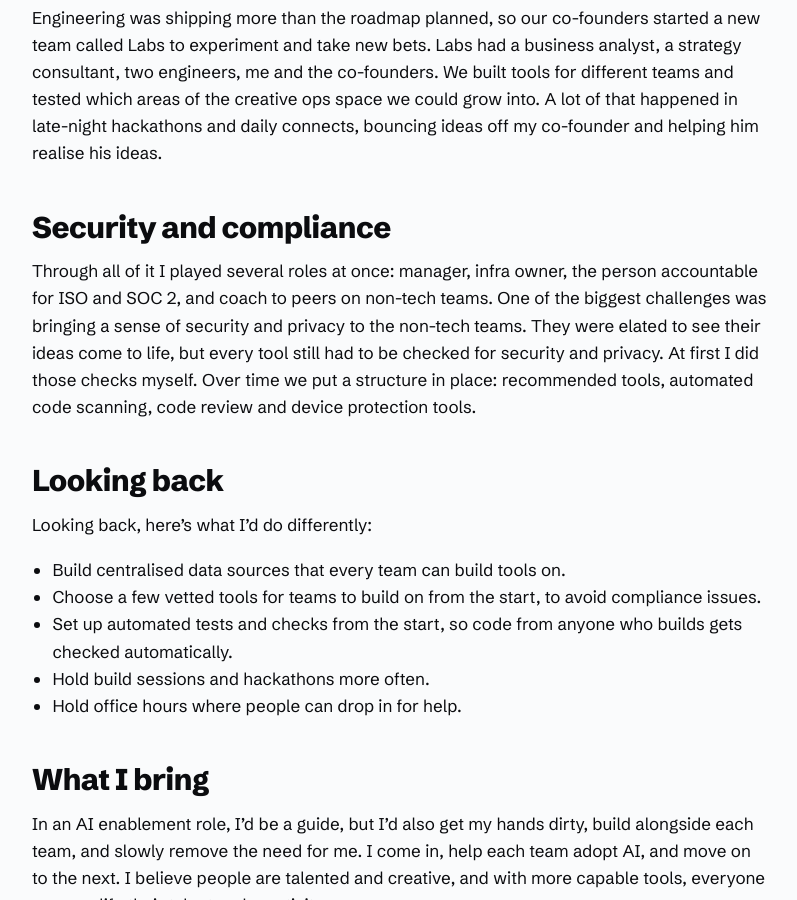
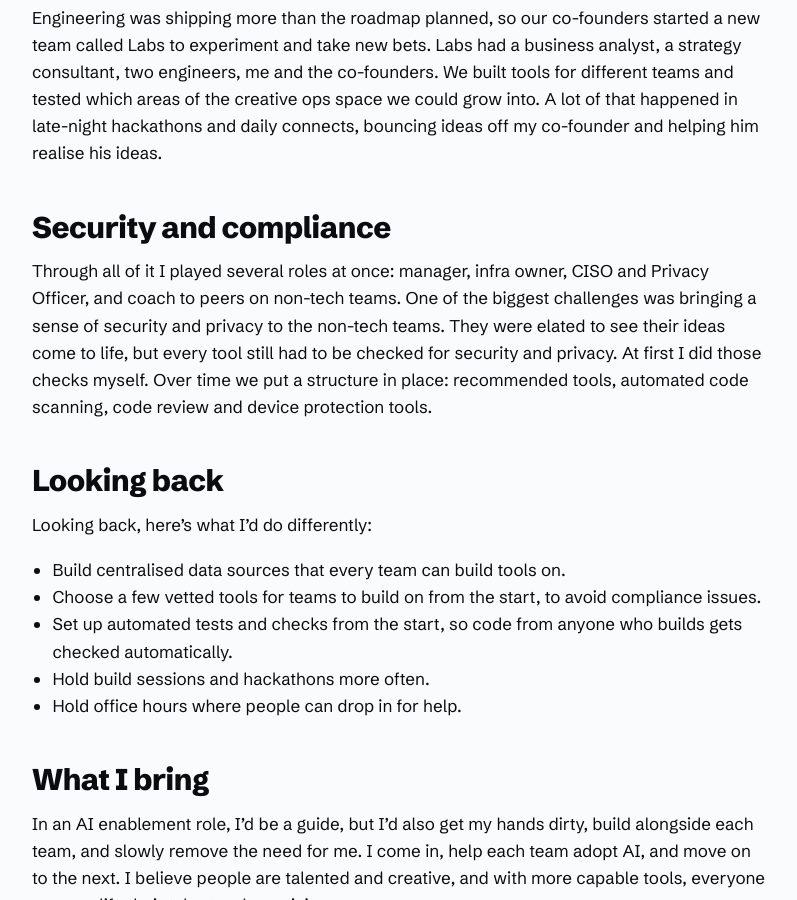
Before and after one commit to and/and.github.io, a Jekyll site: the page built from ai.md, in a window 1280 px wide and 900 px high, scrolled down 2779 px. Shown: the whole window, without its empty margins (240-1037 px from the left). Built offline with Jekyll 4.4.1, drawn with Linux system fonts in a browser that asks for light colours; some web fonts are replaced; some of the changed text lies outside the part shown.

Commit message:
AI adoption note: senior title and full compliance scope
Co-Authored-By: Claude Opus 5.5 <noreply@anthropic.com>

```diff
--- a/ai.md
+++ b/ai.md
@@ -87,7 +87,7 @@ For almost three years I've been inside the kind of shift AI enablement roles ex
 
 ## How it started
 
-I was the Engineering Manager responsible for cloud infra, compliance (ISO, SOC 2) and quality. Around late 2023, the engineering team started adopting AI more, and we found it empowering. So at our 2024 hackathon, we brought in the People Ops and Product teams to build working tools too. There was fear and reluctance, but by day 3 almost everyone had a working project. A year earlier, non-tech teams would have presented an idea on a PPT or a wireframe.
+I was the Senior Engineering Manager responsible for cloud infra, compliance and quality. I was also the CISO and Privacy Officer for SOC 2, ISO 27001 and GDPR compliance. Around late 2023, the engineering team started adopting AI more, and we found it empowering. So at our 2024 hackathon, we brought in the People Ops and Product teams to build working tools too. There was fear and reluctance, but by day 3 almost everyone had a working project. A year earlier, non-tech teams would have presented an idea on a PPT or a wireframe.
 
 That summer, with Claude 3.5 Sonnet and GPT-4o, we started realising LLMs could write good code. They went from a nice-to-have for generating snippets to helping write full features.
 
@@ -105,7 +105,7 @@ Engineering was shipping more than the roadmap planned, so our co-founders start
 
 ## Security and compliance
 
-Through all of it I played several roles at once: manager, infra owner, the person accountable for ISO and SOC 2, and coach to peers on non-tech teams. One of the biggest challenges was bringing a sense of security and privacy to the non-tech teams. They were elated to see their ideas come to life, but every tool still had to be checked for security and privacy. At first I did those checks myself. Over time we put a structure in place: recommended tools, automated code scanning, code review and device protection tools.
+Through all of it I played several roles at once: manager, infra owner, CISO and Privacy Officer, and coach to peers on non-tech teams. One of the biggest challenges was bringing a sense of security and privacy to the non-tech teams. They were elated to see their ideas come to life, but every tool still had to be checked for security and privacy. At first I did those checks myself. Over time we put a structure in place: recommended tools, automated code scanning, code review and device protection tools.
 
 ## Looking back
 
```
